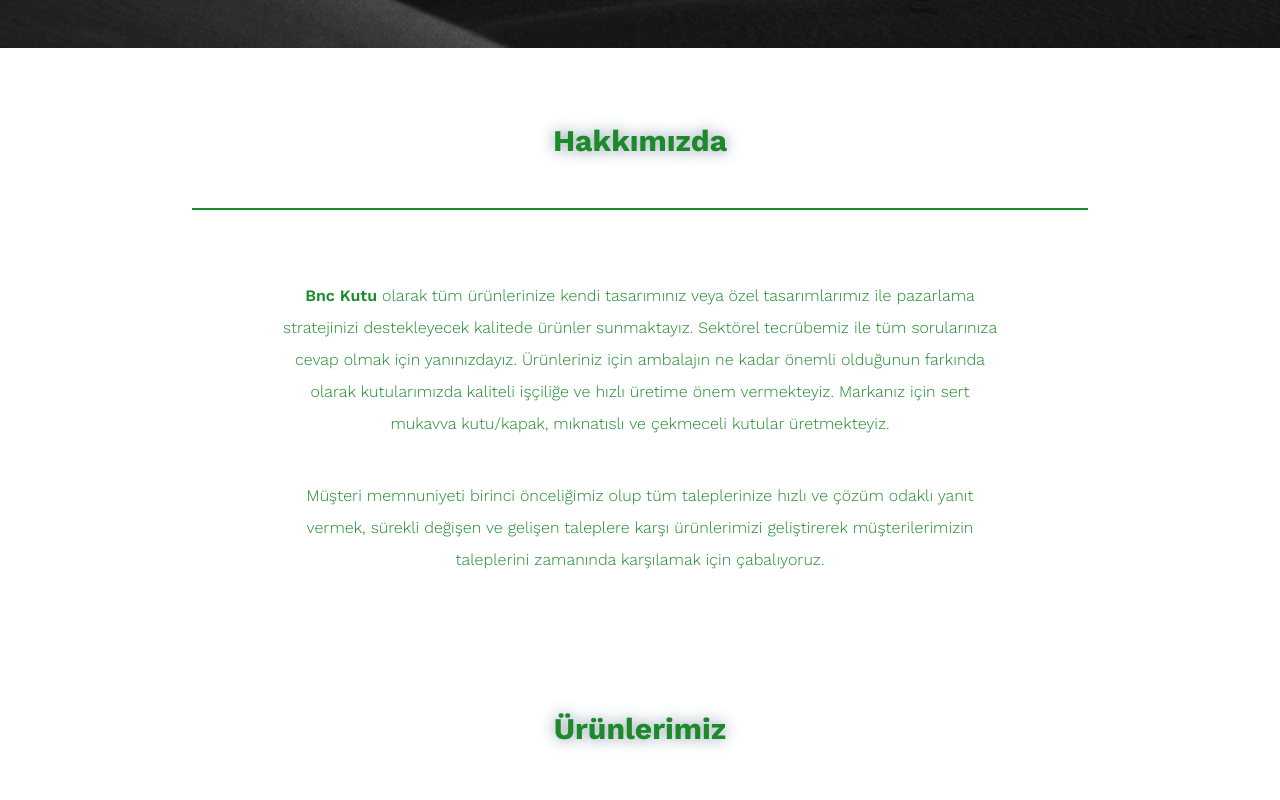
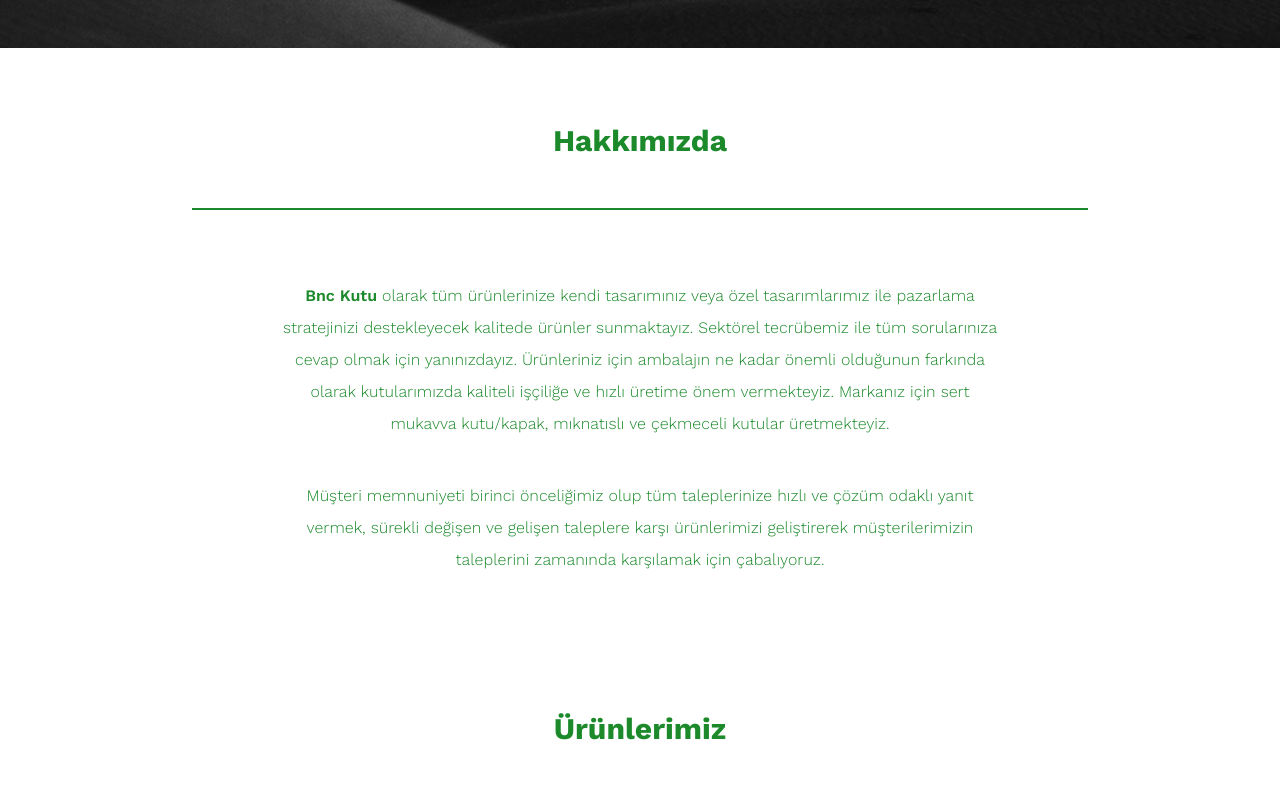
Before and after one commit to panchenkomaksym/BNCkutu, a plain HTML site: page index.html in a window 1280 px wide. Shown: the part 680-1480 px from the top of the page. Drawn offline with nearby package versions, Linux system fonts and the light colour scheme.

Commit message:
Update styles.css

```diff
--- a/styles.css
+++ b/styles.css
@@ -153,7 +153,6 @@ section.hakkimizda{
 	padding-bottom: 50px;
 	margin-bottom: 40px;
 	color: #1c8a2b;
-	text-shadow: 0 0 15px #7c8e9d;
 	border-bottom: 2px solid #1c8a2b;
 }
 
@@ -176,7 +175,6 @@ section.hakkimizda{
 	padding-top: 50px;
 	padding-bottom: 50px;
 	color: #1c8a2b;
-	text-shadow: 0 0 15px #7c8e9d;
 }
 
 main.urunler {
```
